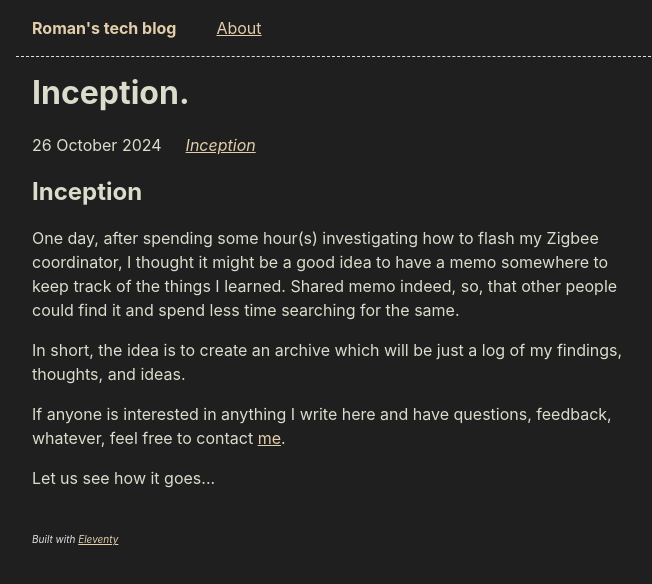
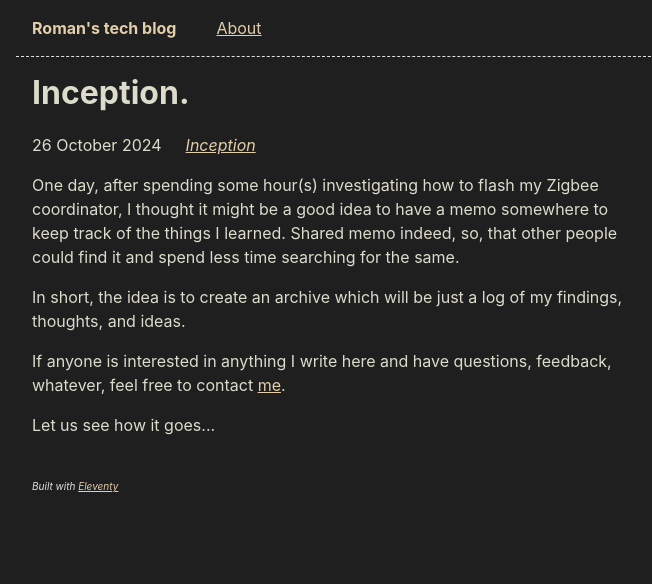
Before and after one commit to nut-neek/xblog, an Eleventy site: page content/blog/0001-post.md in a window 1280 px wide. Shown: the whole page, without its empty margins (304-956 px from the left). Built offline with nearby package versions, Linux system fonts and the light colour scheme; Eleventy itself is replaced by a stand-in of ours; files that its build step writes are made by us from their sources; what @zachleat/heading-anchors, zod-validation-error would draw is missing.

Commit message:
Less 'inception' please

```diff
--- a/content/blog/0001-post.md
+++ b/content/blog/0001-post.md
@@ -10,7 +10,6 @@ const eleventyNavigation = {
 };
 ---
 
-## Inception
 One day, after spending some hour(s) investigating how to flash my Zigbee coordinator, I thought
 it might be a good idea to have a memo somewhere to keep track of the things I learned.
 Shared memo indeed, so, that other people could find it and spend less time searching for the same.
```
